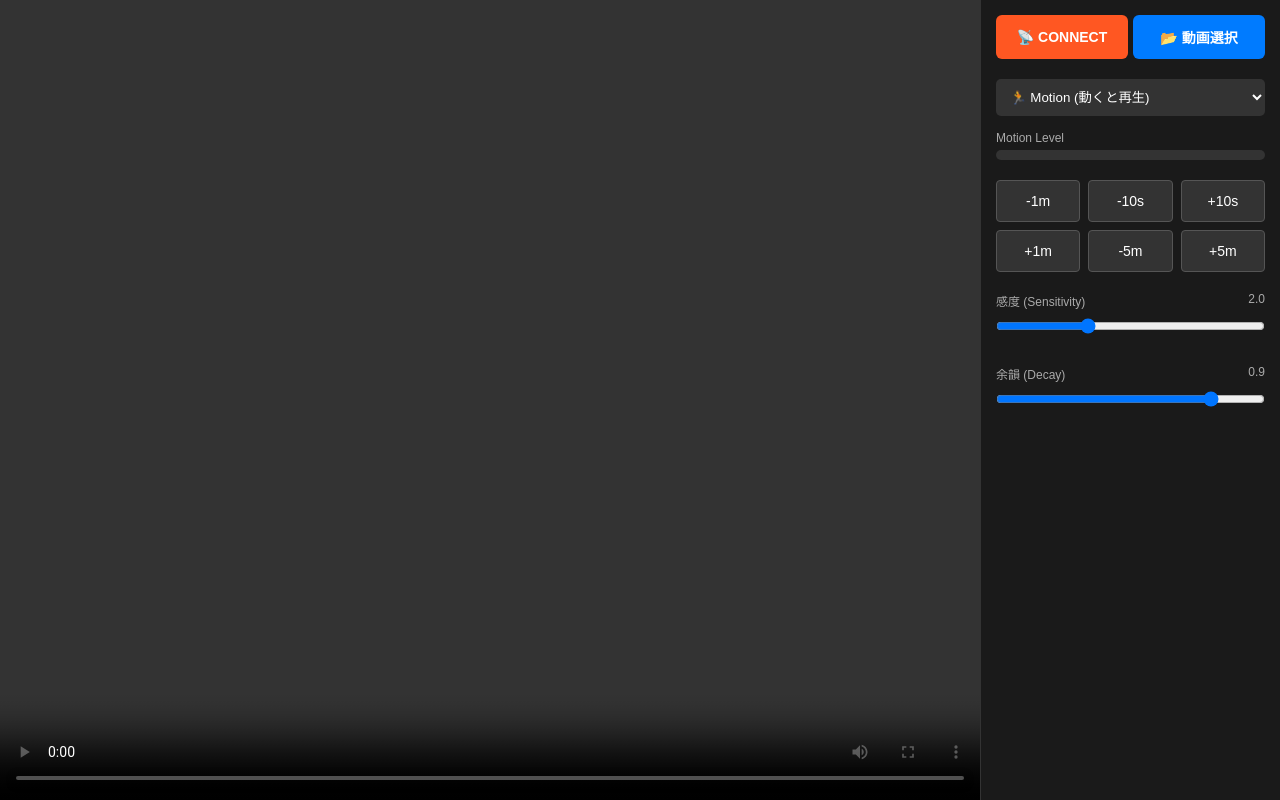
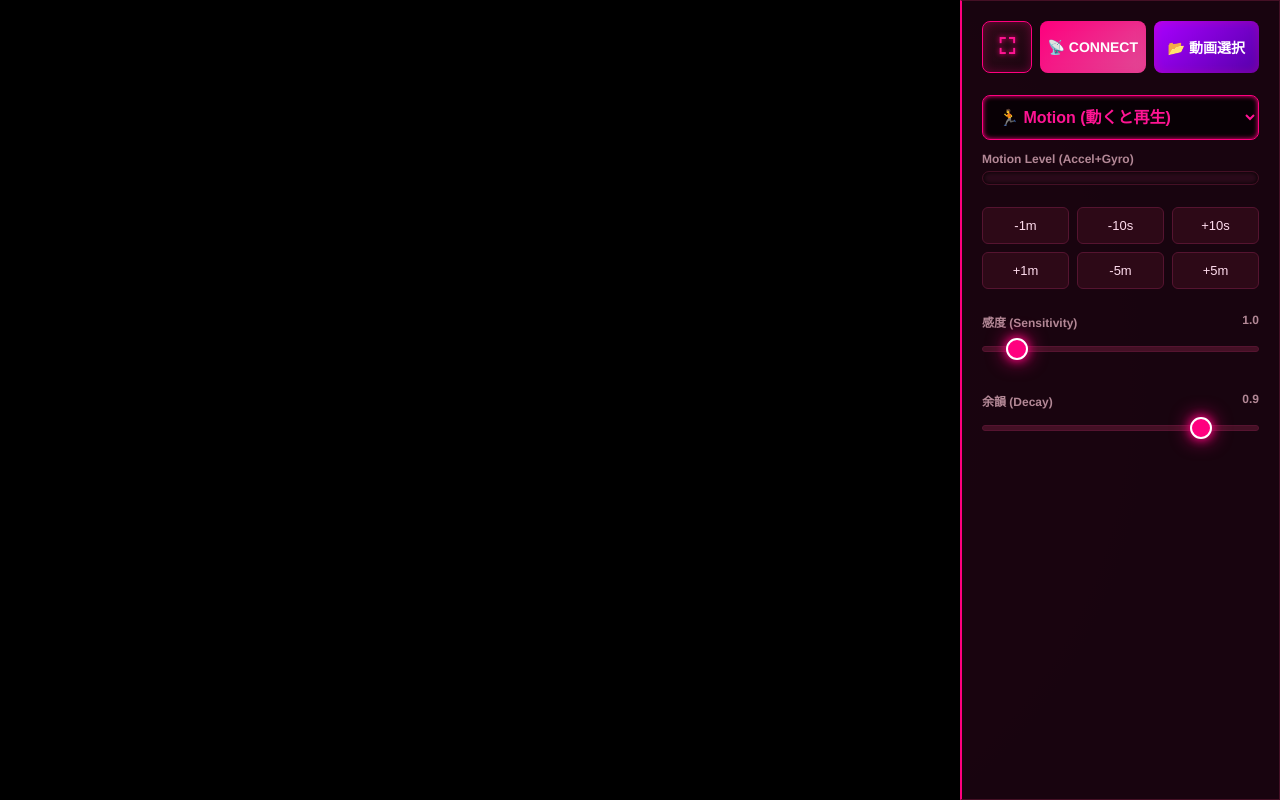
Before and after one commit to nazeroca/a, a plain HTML site: page index.html in a window 1280 px wide. Drawn offline with Linux system fonts and the light colour scheme.

Commit message:
Update index.html

```diff
--- a/index.html
+++ b/index.html
@@ -3,122 +3,156 @@
 <head>
 <meta charset="UTF-8">
 <meta name="viewport" content="width=device-width, initial-scale=1.0, maximum-scale=1.0, user-scalable=no">
-<title>M5 Landscape Player</title>
+<title>M5 Neon Player</title>
 <style>
-  /* 全体設定 */
-  * { box-sizing: border-box; touch-action: manipulation; }
+  /* === カラーパレット定義 === */
+  :root {
+    --bg-main: #080005;   /* ほんのり赤みのある漆黒 */
+    --bg-panel: #1a0510;  /* パネル背景（暗いピンク黒） */
+    --neon-pink: #ff007f; /* メインのネオンピンク */
+    --neon-hot: #ff1493;  /* 明るいホットピンク */
+    --text-main: #ffddee; /* 薄いピンク白テキスト */
+    --text-sub: #b38896;  /* くすんだピンクテキスト */
+    --glow-shadow: 0 0 10px var(--neon-pink), 0 0 20px var(--neon-pink); /* 発光エフェクト */
+  }
+
+  /* === 基本設定 === */
+  * { box-sizing: border-box; touch-action: manipulation; -webkit-tap-highlight-color: transparent; }
   body {
-    background-color: #000; color: #eee; font-family: sans-serif;
+    background-color: var(--bg-main);
+    background-image: radial-gradient(circle at center, #220011 0%, var(--bg-main) 70%); /* うっすら中央を明るく */
+    color: var(--text-main);
+    font-family: 'Helvetica Neue', Arial, sans-serif; /* 少しスタイリッシュなフォントへ */
     margin: 0; padding: 0;
-    height: 100dvh; width: 100vw;
+    height: 100dvh; width: 100vw; overflow: hidden;
+  }
+
+  #container { display: flex; width: 100%; height: 100%; flex-direction: column; padding: 15px; gap: 15px; }
+
+  /* === 動画エリア === */
+  #video-area {
+    background: #000;
+    border: 2px solid var(--neon-pink); /* ピンクの枠線 */
+    box-shadow: 0 0 15px var(--neon-pink) inset; /* 内側への発光 */
+    border-radius: 12px;
+    display: flex; justify-content: center; align-items: center;
+    position: relative; flex: 1; min-height: 0;
     overflow: hidden;
   }
+  video { width: 100%; height: 100%; object-fit: contain; cursor: pointer; }
 
-  /* メインコンテナ */
-  #container {
-    display: flex;
-    width: 100%; height: 100%;
-    /* デフォルト（縦画面）は縦並び */
-    flex-direction: column;
-    padding: 10px; gap: 10px;
+  /* === 操作パネル === */
+  #controls {
+    background: var(--bg-panel);
+    border: 1px solid #441025;
+    box-shadow: 0 0 20px rgba(255, 0, 127, 0.2); /* 全体のふわっとした光 */
+    border-radius: 16px; padding: 15px;
+    display: flex; flex-direction: column; gap: 12px;
+    overflow-y: auto; flex: 0 0 auto; max-height: 45vh;
   }
 
-  /* 動画エリア */
-  #video-area {
-    background: #000;
-    border: 1px solid #333; border-radius: 8px;
-    display: flex; justify-content: center; align-items: center;
-    position: relative;
-    /* 縦画面時は動画エリアを優先的に確保しつつ、コントローラー分も残す */
-    flex: 1;
-    min-height: 0;
-  }
-  video { width: 100%; height: 100%; object-fit: contain; }
-
-  /* コントローラーエリア */
-  #controls {
-    background: #1a1a1a;
-    border-radius: 12px;
-    padding: 10px;
-    display: flex; flex-direction: column; gap: 10px;
-    overflow-y: auto; /* 溢れたらスクロール */
-    /* 縦画面時の高さ確保 */
-    flex: 0 0 auto;
-    max-height: 40vh;
+  /* 横画面レイアウト */
+  @media (orientation: landscape) {
+    #container { flex-direction: row; padding: 0; gap: 0; }
+    #video-area { flex: 1; border: none; border-radius: 0; box-shadow: none; }
+    #controls { width: 320px; height: 100%; max-height: none; border-radius: 0; border-left: 2px solid var(--neon-pink); padding: 20px; background: rgba(26, 5, 16, 0.95); }
   }
 
-  /* ======== 横画面（ランドスケープ）用レイアウト ======== */
-  @media (orientation: landscape) {
-    #container {
-      flex-direction: row; /* 横並びにする */
-      padding: 0; gap: 0;
-    }
+  /* === UIパーツ：ボタン === */
+  .btn-top-group { display: flex; gap: 8px; }
 
-    #video-area {
-      flex: 1; /* 残りのスペース全部動画 */
-      border-radius: 0; border: none;
-    }
+  /* 共通ボタンデザイン（ネオン風） */
+  .btn-base {
+    border-radius: 8px; font-weight: bold; text-align: center; cursor: pointer;
+    display: flex; align-items: center; justify-content: center; font-size: 14px;
+    padding: 12px 0;
+    border: 1px solid var(--neon-pink);
+    background: linear-gradient(145deg, #330a1a, #1a0510);
+    color: var(--neon-hot);
+    text-shadow: 0 0 5px var(--neon-pink);
+    box-shadow: inset 0 0 10px rgba(255,0,127,0.3);
+    transition: all 0.2s ease;
+  }
+  .btn-base:active {
+    background: var(--neon-pink);
+    color: #fff;
+    box-shadow: var(--glow-shadow);
+  }
 
-    #controls {
-      width: 300px; /* 右側の固定幅 */
-      height: 100%;
-      max-height: none;
-      border-radius: 0;
-      border-left: 1px solid #333;
-      padding: 15px;
-    }
-  }
-  /* ==================================================== */
+  /* 個別ボタン設定 */
+  #btn-fullscreen { width: 50px; font-size: 22px; flex: 0 0 auto; }
 
-  /* ボタン・UIデザイン */
-  .btn-top-group { display: flex; gap: 5px; }
+  #ble-connect { flex: 1; background: linear-gradient(135deg, var(--neon-pink), #ff55aadd); color: white; border: none; text-shadow: none;}
+  .connected-btn { background: linear-gradient(135deg, #00b09b, #96c93d) !important; box-shadow: 0 0 15px #00b09b !important; pointer-events: none; }
 
-  #ble-connect {
-    flex: 1; background: #ff5722; color: white; padding: 12px;
-    border-radius: 6px; font-weight: bold; text-align: center; cursor: pointer;
-    font-size: 14px; display: flex; align-items: center; justify-content: center;
-  }
-  .connected-btn { background: #4caf50 !important; pointer-events: none; }
-
-  .btn-file {
-    flex: 1; background: #007bff; color: white; padding: 12px;
-    border-radius: 6px; font-weight: bold; text-align: center; cursor: pointer;
-    font-size: 14px; overflow: hidden; white-space: nowrap;
-  }
+  .btn-file { flex: 1; background: linear-gradient(135deg, #aa00ff, #5500aa); color: white; border: none; text-shadow: none; overflow: hidden; white-space: nowrap; }
   input[type="file"] { display: none; }
 
-  /* スキップボタン（グリッド） */
+  /* スキップボタン */
   .skip-grid { display: grid; grid-template-columns: repeat(3, 1fr); gap: 8px; }
   .btn-skip {
-    background: #333; color: #fff; border: 1px solid #555; border-radius: 4px;
-    padding: 12px 0; font-size: 14px; cursor: pointer;
+    background: rgba(51, 10, 26, 0.8); color: var(--text-main);
+    border: 1px solid #551430; border-radius: 6px;
+    padding: 10px 0; font-size: 13px; cursor: pointer;
+    transition: all 0.2s;
   }
-  .btn-skip:active { background: #555; }
+  .btn-skip:active { background: var(--neon-pink); color: white; box-shadow: 0 0 10px var(--neon-pink); border-color: var(--neon-pink); }
 
-  /* メーター */
-  .bar-bg { width: 100%; height: 10px; background: #333; border-radius: 5px; overflow: hidden; margin-top: 5px; }
-  #bar { height: 100%; width: 0%; background: linear-gradient(90deg, #0f0, #ff0, #f00); transition: width 0.1s; }
+  /* === UIパーツ：入力・メーター === */
+  select {
+    width: 100%; padding: 12px;
+    background: var(--bg-main); color: var(--neon-hot);
+    border: 1px solid var(--neon-pink); border-radius: 8px;
+    font-size: 1rem; font-weight: bold;
+    box-shadow: inset 0 0 5px var(--neon-pink);
+    outline: none;
+  }
+  option { background: var(--bg-main); color: var(--neon-hot); }
 
-  /* スライダー等 */
-  select { width: 100%; padding: 10px; background: #333; color: white; border: none; border-radius: 5px; margin-bottom: 5px; }
-  .slider-row { margin-top: 10px; }
-  .label-row { display: flex; justify-content: space-between; font-size: 12px; color: #aaa; margin-bottom: 2px; }
-  input[type="range"] { width: 100%; margin: 0; height: 30px; }
+  /* メーター（妖艶グラデーション） */
+  .bar-bg { width: 100%; height: 14px; background: #2a0a1a; border-radius: 7px; overflow: hidden; margin-top: 5px; box-shadow: inset 0 0 5px #000; border: 1px solid #441025; }
+  #bar {
+    height: 100%; width: 0%;
+    /* ピンク→紫→青緑のエッチなグラデーション */
+    background: linear-gradient(90deg, var(--neon-pink) 0%, #aa00ff 60%, #00ffff 100%);
+    box-shadow: 0 0 15px var(--neon-pink);
+    transition: width 0.08s ease-out;
+  }
 
+  /* スライダー */
+  .label-row { display: flex; justify-content: space-between; font-size: 12px; color: var(--text-sub); margin-bottom: 4px; font-weight: bold;}
+  .slider-row { margin-top: 12px; }
+
+  input[type="range"] {
+    -webkit-appearance: none; width: 100%; height: 30px; background: transparent; margin: 0;
+  }
+  /* スライダーのレール */
+  input[type="range"]::-webkit-slider-runnable-track {
+    width: 100%; height: 6px; background: #441025; border-radius: 3px; border: 1px solid #551430;
+  }
+  /* スライダーのつまみ（発光ピンク） */
+  input[type="range"]::-webkit-slider-thumb {
+    -webkit-appearance: none;
+    height: 22px; width: 22px; border-radius: 50%;
+    background: var(--neon-pink);
+    box-shadow: var(--glow-shadow);
+    margin-top: -9px; /* レールとの位置合わせ */
+    border: 2px solid white;
+  }
 </style>
 </head>
 <body>
 
 <div id="container">
   <div id="video-area">
-    <video id="v" playsinline webkit-playsinline controls loop></video>
+    <video id="v" playsinline webkit-playsinline loop onclick="toggleNativeControls()"></video>
   </div>
 
   <div id="controls">
-
     <div class="btn-top-group">
-      <div id="ble-connect" onclick="connectBLE()">📡 CONNECT</div>
-      <label class="btn-file">📂 動画選択<input type="file" id="file-input" accept="video/*"></label>
+      <button id="btn-fullscreen" class="btn-base" onclick="toggleFullScreen()">⛶</button>
+      <div id="ble-connect" class="btn-base" onclick="connectBLE()">📡 CONNECT</div>
+      <label class="btn-file btn-base">📂 動画選択<input type="file" id="file-input" accept="video/*"></label>
     </div>
 
     <div style="margin-top:10px;">
@@ -130,7 +164,7 @@
     </div>
 
     <div>
-      <div class="label-row"><span>Motion Level</span></div>
+      <div class="label-row"><span>Motion Level (Accel+Gyro)</span></div>
       <div class="bar-bg"><div id="bar"></div></div>
     </div>
 
@@ -144,69 +178,64 @@
     </div>
 
     <div class="slider-row">
-      <div class="label-row"><span>感度 (Sensitivity)</span><span id="s-val">2.0</span></div>
-      <input type="range" id="sens" min="0.5" max="5.0" step="0.1" value="2.0">
+      <div class="label-row"><span>感度 (Sensitivity)</span><span id="s-val">1.0</span></div>
+      <input type="range" id="sens" min="0.1" max="10.0" step="0.1" value="1.0">
     </div>
-
     <div class="slider-row">
       <div class="label-row"><span>余韻 (Decay)</span><span id="d-val">0.9</span></div>
       <input type="range" id="decay" min="0.5" max="0.99" step="0.01" value="0.9">
     </div>
-
   </div>
 </div>
 
 <script>
-  // === BLE & System ===
+  const video = document.getElementById('v');
+  function toggleFullScreen() {
+    if (!document.fullscreenElement && !document.webkitFullscreenElement) {
+      const doc = document.documentElement;
+      if (doc.requestFullscreen) doc.requestFullscreen();
+      else if (doc.webkitRequestFullscreen) doc.webkitRequestFullscreen();
+    } else {
+      if (document.exitFullscreen) document.exitFullscreen();
+      else if (document.webkitExitFullscreen) document.webkitExitFullscreen();
+    }
+  }
+  function toggleNativeControls() {
+    if (video.hasAttribute("controls")) video.removeAttribute("controls");
+    else video.setAttribute("controls", "controls");
+  }
+
   const SERVICE_UUID = "4fafc201-1fb5-459e-8fcc-c5c9c331914b";
   const CHARACTERISTIC_UUID = "beb5483e-36e1-4688-b7f5-ea07361b26a8";
-
   const btnConnect = document.getElementById('ble-connect');
   let bluetoothDevice;
-
-  // 全画面化関数
-  function goFullScreen() {
-    const doc = document.documentElement;
-    if (doc.requestFullscreen) { doc.requestFullscreen().catch(e=>{}); }
-    else if (doc.webkitRequestFullscreen) { doc.webkitRequestFullscreen(); }
-  }
 
   async function connectBLE() {
     try {
       btnConnect.innerText = "🔍...";
-
-      // 1. ペアリング（ポップアップ表示）
       bluetoothDevice = await navigator.bluetooth.requestDevice({
         filters: [{ name: 'M5-AV-Controller' }],
         optionalServices: [SERVICE_UUID]
       });
-
       const server = await bluetoothDevice.gatt.connect();
       const service = await server.getPrimaryService(SERVICE_UUID);
       const characteristic = await service.getCharacteristic(CHARACTERISTIC_UUID);
-
       await characteristic.startNotifications();
       characteristic.addEventListener('characteristicvaluechanged', handleData);
-
-      // 2. 成功したら全画面化
       btnConnect.innerText = "✅ OK";
       btnConnect.classList.add('connected-btn');
-
-      setTimeout(goFullScreen, 500); // 少し待ってから全画面へ
-
+      toggleFullScreen();
       bluetoothDevice.addEventListener('gattserverdisconnected', () => {
         btnConnect.innerText = "❌ 切断";
         btnConnect.classList.remove('connected-btn');
       });
-
     } catch (error) {
       console.log(error);
-      btnConnect.innerText = "失敗 (再試行)";
+      btnConnect.innerText = "失敗";
+      setTimeout(() => { btnConnect.innerText = "📡 CONNECT"; }, 2000);
     }
   }
 
-  // === Player Logic ===
-  const video = document.getElementById('v');
   const bar = document.getElementById('bar');
   const modeSel = document.getElementById('mode');
   const sensRange = document.getElementById('sens');
@@ -215,19 +244,14 @@
 
   function handleData(event) {
     const value = new TextDecoder().decode(event.target.value);
-    const rawG = parseFloat(value);
-    let motion = Math.abs(rawG - 1.0);
-    if(motion < 0.15) motion = 0;
-
+    let motion = parseFloat(value);
+    if(motion < 0.05) motion = 0;
     const decay = parseFloat(decayRange.value);
     const sens = parseFloat(sensRange.value);
     smoothVal = (smoothVal * decay) + (motion * (1.0 - decay) * sens * 10);
-
     let per = Math.min(smoothVal * 20, 100);
     bar.style.width = per + "%";
-
     controlVideo(smoothVal);
-
     document.getElementById('s-val').innerText = sens;
     document.getElementById('d-val').innerText = decay;
   }
```
